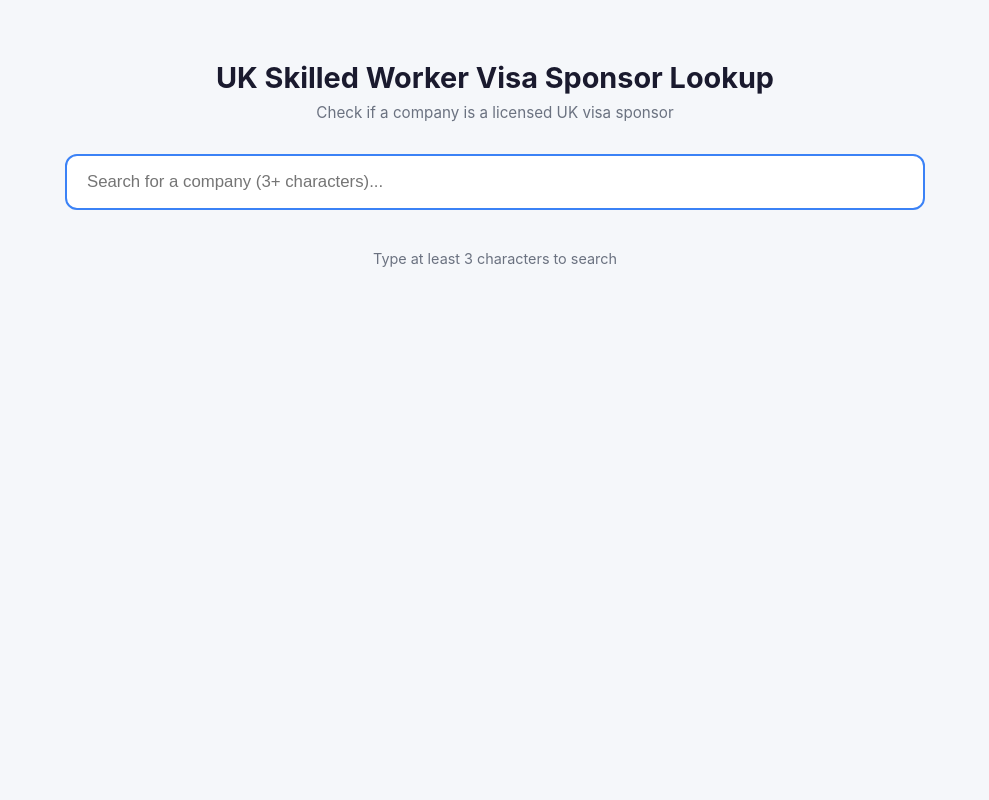
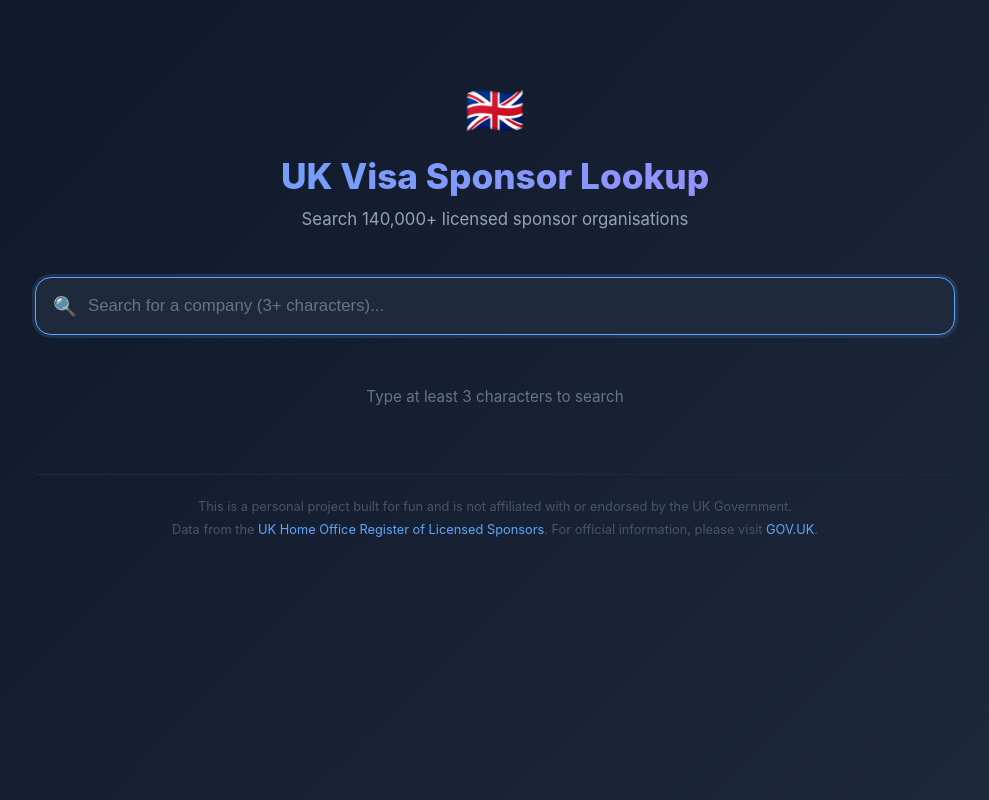
Before and after one commit to DhanyaJose/uk-skilled-worker-visa-sponsor-lookup, a Flask app: page / in a window 1280 px wide. Shown: the whole page, without its empty margins (145-1134 px from the left). Run offline with Flask 3, Linux system fonts and the light colour scheme; parts of the project's set-up code (start-up, migrations or seed data) failed here and were passed over.

Commit message:
Dark mode redesign with card layout and disclaimer
Switched to dark theme with gradient background, card-based results,
colour-coded rating badges, and fade-in animations. Added footer
disclaimer noting this is a personal project using government data.

Co-Authored-By: Claude Opus 4.6 <noreply@anthropic.com>

```diff
--- a/templates/index.html
+++ b/templates/index.html
@@ -9,113 +9,198 @@
 
         body {
             font-family: -apple-system, BlinkMacSystemFont, "Segoe UI", Roboto, sans-serif;
-            background: #f5f7fa;
-            color: #1a1a2e;
+            background: linear-gradient(135deg, #0f172a 0%, #1e293b 100%);
+            color: #e2e8f0;
             min-height: 100vh;
         }
 
         .container {
-            max-width: 900px;
+            max-width: 960px;
             margin: 0 auto;
-            padding: 60px 20px 40px;
+            padding: 80px 20px 40px;
+        }
+
+        .hero {
+            text-align: center;
+            margin-bottom: 48px;
+        }
+
+        .hero .icon {
+            font-size: 3rem;
+            margin-bottom: 16px;
         }
 
         h1 {
-            font-size: 1.8rem;
-            font-weight: 700;
-            text-align: center;
-            margin-bottom: 8px;
+            font-size: 2.2rem;
+            font-weight: 800;
+            background: linear-gradient(135deg, #60a5fa, #a78bfa);
+            -webkit-background-clip: text;
+            -webkit-text-fill-color: transparent;
+            margin-bottom: 12px;
         }
 
         .subtitle {
-            text-align: center;
-            color: #6b7280;
-            margin-bottom: 32px;
-            font-size: 0.95rem;
+            color: #94a3b8;
+            font-size: 1.05rem;
         }
 
         .search-box {
             position: relative;
-            margin-bottom: 24px;
+            margin-bottom: 32px;
         }
 
         .search-box input {
             width: 100%;
-            padding: 16px 20px;
+            padding: 18px 24px 18px 52px;
             font-size: 1.05rem;
-            border: 2px solid #e2e8f0;
-            border-radius: 12px;
-            background: #fff;
+            border: 1px solid #334155;
+            border-radius: 16px;
+            background: #1e293b;
+            color: #e2e8f0;
             outline: none;
-            transition: border-color 0.2s;
+            transition: all 0.3s;
         }
 
+        .search-box input::placeholder { color: #64748b; }
+
         .search-box input:focus {
-            border-color: #3b82f6;
+            border-color: #60a5fa;
+            box-shadow: 0 0 0 3px rgba(96, 165, 250, 0.15);
+        }
+
+        .search-icon {
+            position: absolute;
+            left: 18px;
+            top: 50%;
+            transform: translateY(-50%);
+            color: #64748b;
+            font-size: 1.2rem;
         }
 
         .status {
             text-align: center;
-            color: #6b7280;
-            padding: 16px;
-            font-size: 0.9rem;
+            color: #64748b;
+            padding: 20px;
+            font-size: 0.95rem;
         }
 
-        .status.loading { color: #3b82f6; }
+        .status.loading { color: #60a5fa; }
 
         .result-count {
             font-size: 0.85rem;
-            color: #6b7280;
+            color: #94a3b8;
+            margin-bottom: 16px;
+            padding-left: 4px;
+        }
+
+        .cards {
+            display: flex;
+            flex-direction: column;
+            gap: 12px;
+        }
+
+        .card {
+            background: #1e293b;
+            border: 1px solid #334155;
+            border-radius: 14px;
+            padding: 20px 24px;
+            transition: all 0.2s;
+        }
+
+        .card:hover {
+            border-color: #475569;
+            transform: translateY(-1px);
+            box-shadow: 0 8px 24px rgba(0, 0, 0, 0.3);
+        }
+
+        .card-header {
+            display: flex;
+            justify-content: space-between;
+            align-items: flex-start;
             margin-bottom: 12px;
         }
 
-        table {
-            width: 100%;
-            border-collapse: collapse;
-            background: #fff;
-            border-radius: 12px;
-            overflow: hidden;
-            box-shadow: 0 1px 3px rgba(0,0,0,0.08);
+        .card-name {
+            font-size: 1.05rem;
+            font-weight: 600;
+            color: #f1f5f9;
         }
 
-        thead th {
-            background: #1e293b;
-            color: #fff;
-            padding: 12px 16px;
-            text-align: left;
-            font-size: 0.85rem;
+        .badge {
+            display: inline-block;
+            padding: 4px 10px;
+            border-radius: 20px;
+            font-size: 0.75rem;
             font-weight: 600;
-            text-transform: uppercase;
-            letter-spacing: 0.03em;
+            white-space: nowrap;
         }
 
-        tbody td {
-            padding: 12px 16px;
-            border-bottom: 1px solid #f1f5f9;
-            font-size: 0.9rem;
+        .badge-a { background: rgba(34, 197, 94, 0.15); color: #4ade80; }
+        .badge-b { background: rgba(251, 191, 36, 0.15); color: #fbbf24; }
+        .badge-other { background: rgba(148, 163, 184, 0.15); color: #94a3b8; }
+
+        .card-details {
+            display: flex;
+            gap: 24px;
+            flex-wrap: wrap;
         }
 
-        tbody tr:hover { background: #f8fafc; }
+        .detail {
+            display: flex;
+            align-items: center;
+            gap: 6px;
+            font-size: 0.85rem;
+            color: #94a3b8;
+        }
 
-        tbody tr:last-child td { border-bottom: none; }
+        .detail-icon { font-size: 0.9rem; }
 
         .no-results {
             text-align: center;
-            padding: 40px 20px;
-            color: #9ca3af;
+            padding: 60px 20px;
+            color: #475569;
         }
+
+        .no-results .icon { font-size: 2.5rem; margin-bottom: 12px; }
+
+        .footer {
+            text-align: center;
+            margin-top: 48px;
+            padding-top: 24px;
+            border-top: 1px solid #1e293b;
+            font-size: 0.8rem;
+            color: #475569;
+        }
+
+        .footer a { color: #60a5fa; text-decoration: none; }
+
+        @keyframes fadeIn {
+            from { opacity: 0; transform: translateY(8px); }
+            to { opacity: 1; transform: translateY(0); }
+        }
+
+        .card { animation: fadeIn 0.3s ease forwards; }
     </style>
 </head>
 <body>
     <div class="container">
-        <h1>UK Skilled Worker Visa Sponsor Lookup</h1>
-        <p class="subtitle">Check if a company is a licensed UK visa sponsor</p>
+        <div class="hero">
+            <div class="icon">&#x1F1EC;&#x1F1E7;</div>
+            <h1>UK Visa Sponsor Lookup</h1>
+            <p class="subtitle">Search 140,000+ licensed sponsor organisations</p>
+        </div>
 
         <div class="search-box">
+            <span class="search-icon">&#128269;</span>
             <input type="text" id="search" placeholder="Search for a company (3+ characters)..." autocomplete="off" autofocus>
         </div>
 
         <div id="output"></div>
+
+        <div class="footer">
+            <p>This is a personal project built for fun and is not affiliated with or endorsed by the UK Government.</p>
+            <p style="margin-top: 8px;">Data from the <a href="https://www.gov.uk/government/publications/register-of-licensed-sponsors-workers">UK Home Office Register of Licensed Sponsors</a>. For official information, please visit <a href="https://www.gov.uk">GOV.UK</a>.</p>
+        </div>
     </div>
 
     <script>
@@ -126,14 +211,11 @@
         input.addEventListener('input', () => {
             clearTimeout(timer);
             const q = input.value.trim();
-
             if (q.length < 3) {
                 output.innerHTML = '<p class="status">Type at least 3 characters to search</p>';
                 return;
             }
-
             output.innerHTML = '<p class="status loading">Searching...</p>';
-
             timer = setTimeout(() => {
                 fetch(`/api/search?q=${encodeURIComponent(q)}`)
                     .then(r => r.json())
@@ -144,9 +226,17 @@
             }, 300);
         });
 
+        function getBadgeClass(rating) {
+            if (!rating) return 'badge-other';
+            const r = rating.toLowerCase();
+            if (r.includes('a rating')) return 'badge-a';
+            if (r.includes('b rating')) return 'badge-b';
+            return 'badge-other';
+        }
+
         function render({ results, total }) {
             if (total === 0) {
-                output.innerHTML = '<div class="no-results">No sponsors found matching your search</div>';
+                output.innerHTML = '<div class="no-results"><div class="icon">&#128533;</div><p>No sponsors found matching your search</p></div>';
                 return;
             }
 
@@ -154,29 +244,20 @@
                 ? `Showing 50 of ${total.toLocaleString()} matches`
                 : `${total} match${total === 1 ? '' : 'es'} found`;
 
-            const rows = results.map(r => `
-                <tr>
-                    <td>${esc(r['Organisation Name'])}</td>
-                    <td>${esc(r['Town/City'])}</td>
-                    <td>${esc(r['Type & Rating'])}</td>
-                    <td>${esc(r['Route'])}</td>
-                </tr>
+            const cards = results.map((r, i) => `
+                <div class="card" style="animation-delay: ${i * 0.04}s">
+                    <div class="card-header">
+                        <span class="card-name">${esc(r['Organisation Name'])}</span>
+                        <span class="badge ${getBadgeClass(r['Type & Rating'])}">${esc(r['Type & Rating'])}</span>
+                    </div>
+                    <div class="card-details">
+                        <span class="detail"><span class="detail-icon">&#128205;</span> ${esc(r['Town/City']) || 'N/A'}</span>
+                        <span class="detail"><span class="detail-icon">&#128196;</span> ${esc(r['Route'])}</span>
+                    </div>
+                </div>
             `).join('');
 
-            output.innerHTML = `
-                <p class="result-count">${countText}</p>
-                <table>
-                    <thead>
-                        <tr>
-                            <th>Organisation Name</th>
-                            <th>Town/City</th>
-                            <th>Type & Rating</th>
-                            <th>Route</th>
-                        </tr>
-                    </thead>
-                    <tbody>${rows}</tbody>
-                </table>
-            `;
+            output.innerHTML = `<p class="result-count">${countText}</p><div class="cards">${cards}</div>`;
         }
 
         function esc(str) {
@@ -185,7 +266,6 @@
             return d.innerHTML;
         }
 
-        // Show initial hint
         output.innerHTML = '<p class="status">Type at least 3 characters to search</p>';
     </script>
 </body>
```
